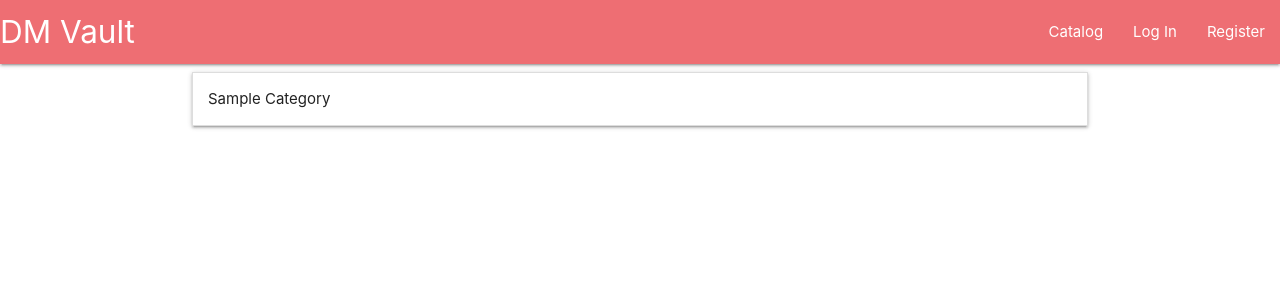
After one commit to cfconor/rpg-book-repository, a Flask app: page /view_categories in a window 1280 px wide. The commit adds this page. Shown: the top 300 px of the page. Run offline with Flask 2, Linux system fonts and the light colour scheme; a database or web service that is not in the repository returns one stand-in record (values such as "Sample title"); some libraries are stand-ins or nearby versions.

Commit message:
added category view, will link the option to edit categories from here

```diff
--- a/app.py
+++ b/app.py
@@ -128,6 +128,19 @@ def add_category():
     return render_template("add_categories.html")
 
 
+@app.route("/view_categories")
+def view_categories():
+    categories = list(mongo_obj.db.categories.find())
+    return render_template("view_categories.html", categories=categories)
+
+
+'''
+@app.route("/edit_category/<category_id>", methods=["GET", "POST"])
+def edit_category(category_id):
+
+    return render_template("edit_category.html")
+'''
+
 @app.route("/add_game_system", methods=["GET", "POST"])
 def add_game_system():
     if request.method == "POST":
--- a/templates/base.html
+++ b/templates/base.html
@@ -14,12 +14,12 @@
         <!-- Dropdown Structure -->
         <ul id="category_dropdown" class="dropdown-content">
             <li><a href="{{ url_for('add_category') }}">Create Category</a></li>
-            <li><a href="#!">Edit Category</a></li>
+            <li><a href="{{ url_for('view_categories') }}">View Categories</a></li>
         </ul>
         <!-- Dropdown Structure -->
         <ul id="game_system_dropdown" class="dropdown-content">
             <li><a href="{{ url_for('add_game_system') }}">Create Game System</a></li>
-            <li><a href="#!">Edit Game System</a></li>
+            <li><a href="#!">View Game Systems</a></li>
         </ul>
 
 
--- /dev/null
+++ b/templates/view_categories.html
@@ -0,0 +1,18 @@
+{% extends "base.html" %}
+{% block content %}
+
+    <ul class="collapsible align-center">
+        {% for category in categories %}
+            <li>
+                <div class="collapsible-header">
+                    {{ category.category_name.title() }}
+                </div>
+                <div class="collapsible-body">
+                    {{ category.category_desc }}
+                </div>
+            </li>
+        {% endfor %}
+    </ul>
+
+
+{% endblock %}
```
Also changed, not shown: templates/edit_category.html (added, +29 -0 lines).
